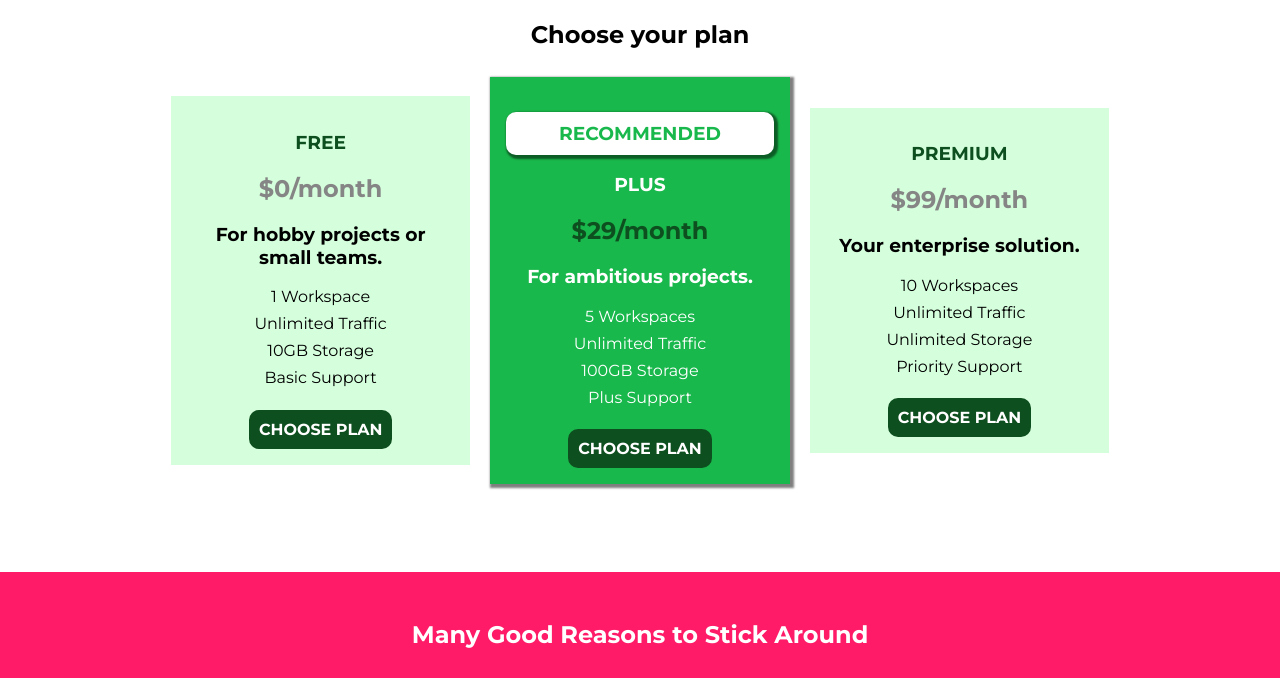
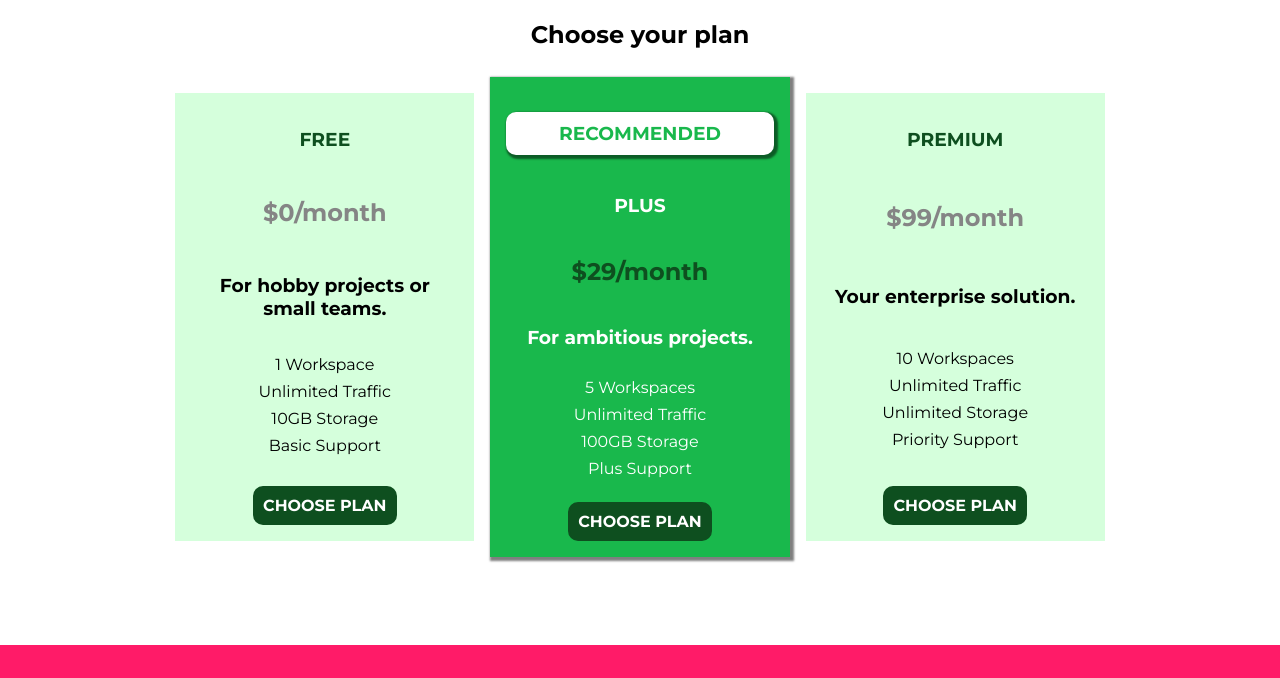
Before and after one commit to Anchabadze/uHost-site, a plain HTML site: page index.html in a window 1280 px wide. Shown: the part 604-1282 px from the top of the page. Drawn offline with Linux system fonts and the light colour scheme.

Commit message:
Plans flex

```diff
--- a/css/main.css
+++ b/css/main.css
@@ -28,28 +28,34 @@
 
 /* Plan styles start */
 
+.plans {
+    width: 100%;
+    display: flex;
+    justify-content: center;
+    align-items: center;
+}
+
 .plan {
     background-color: #d5ffdc;
     text-align: center;
     padding: 1rem;
     margin: 0.5rem;
-    display: inline-block;
     width: 30%;
-    vertical-align: middle;
     min-width: 13rem;
     max-width: 18.7rem;
-}
-
-.plans {
-    width: 80%;
-    margin: auto;
-    text-align: center;
+    display: flex;
+    flex-direction: column;
+    justify-content: space-between;
+    height: 28rem;
 }
 
 .plan--highlighted {
     background-color: #19b84c;
     color: white;
     box-shadow: 2px 2px 2px 2px rgba(0, 0, 0, 0.5);
+    height: 30rem;
+    z-index: 50;
+
 }
 
 .plan--highlighted .plan__price {
--- a/css/shared.css
+++ b/css/shared.css
@@ -62,7 +62,7 @@ body {
     left: 0;
     background: #2ddf5c;
     padding-left: 0.6rem;
-    z-index: 1;
+    z-index: 60;
     display: flex;
     align-items: center;
     justify-content: space-between;
```
